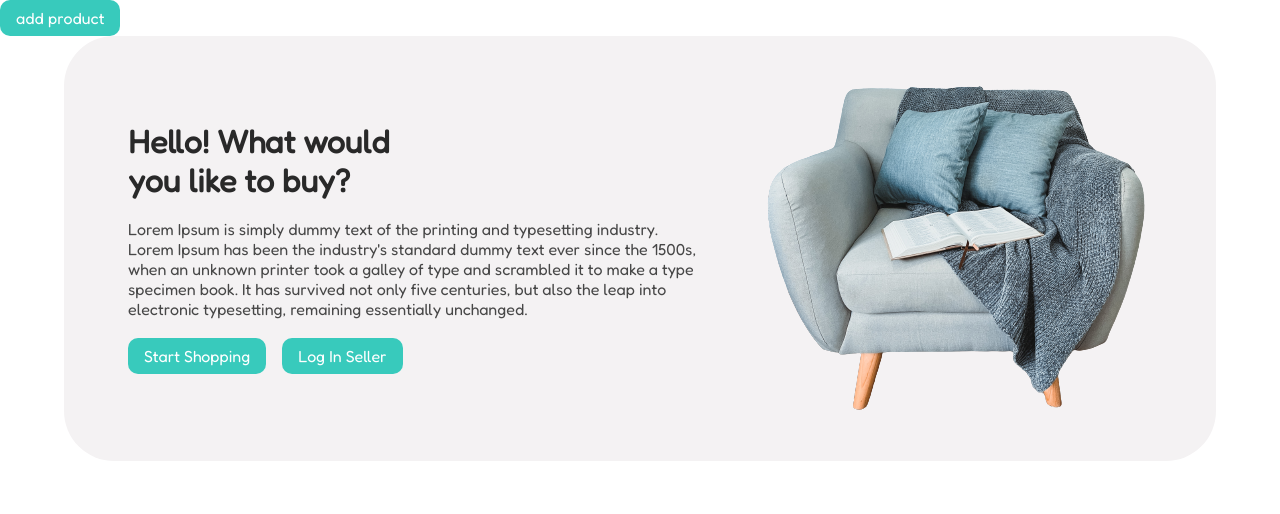
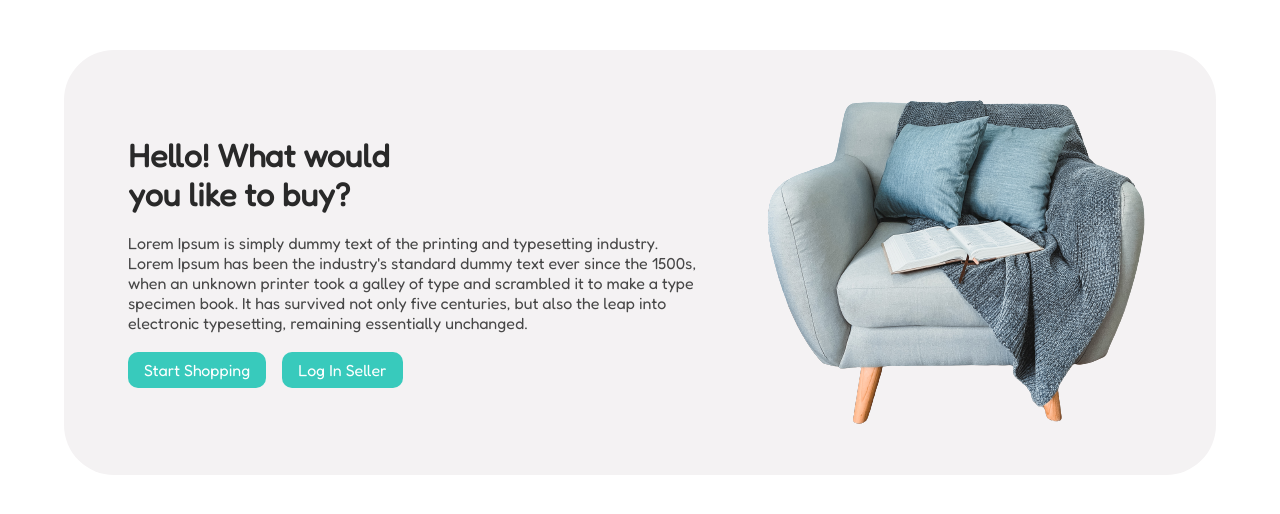
Before and after one commit to AFahgan/e-commerce-team-2, a React (Create React App) app in the folder client/: page / in a window 1280 px wide. Shown: the top 514 px of the page. Built offline with nearby package versions, Linux system fonts and the light colour scheme.

Commit message:
edit space

```diff
--- a/client/src/App.js
+++ b/client/src/App.js
@@ -1,6 +1,5 @@
 import './App.css';
 import { Component } from 'react';
-import Button from './Components/Button/Button';
 import Landing from './Components/Landing/Landing';
 class App extends Component {
   state = { products: [] };
@@ -8,7 +7,6 @@ class App extends Component {
   render() {
     return (
       <div className='App'>
-        <Button text='add product' />
         < Landing />
       </div>
     );
--- a/client/src/Components/Landing/Landing.css
+++ b/client/src/Components/Landing/Landing.css
@@ -6,6 +6,7 @@
   margin: 0 auto;
   border-radius: 50px;
   align-items: center;
+  margin-top: 50px;
 }
 .main-text{
 width: 45%;
```
